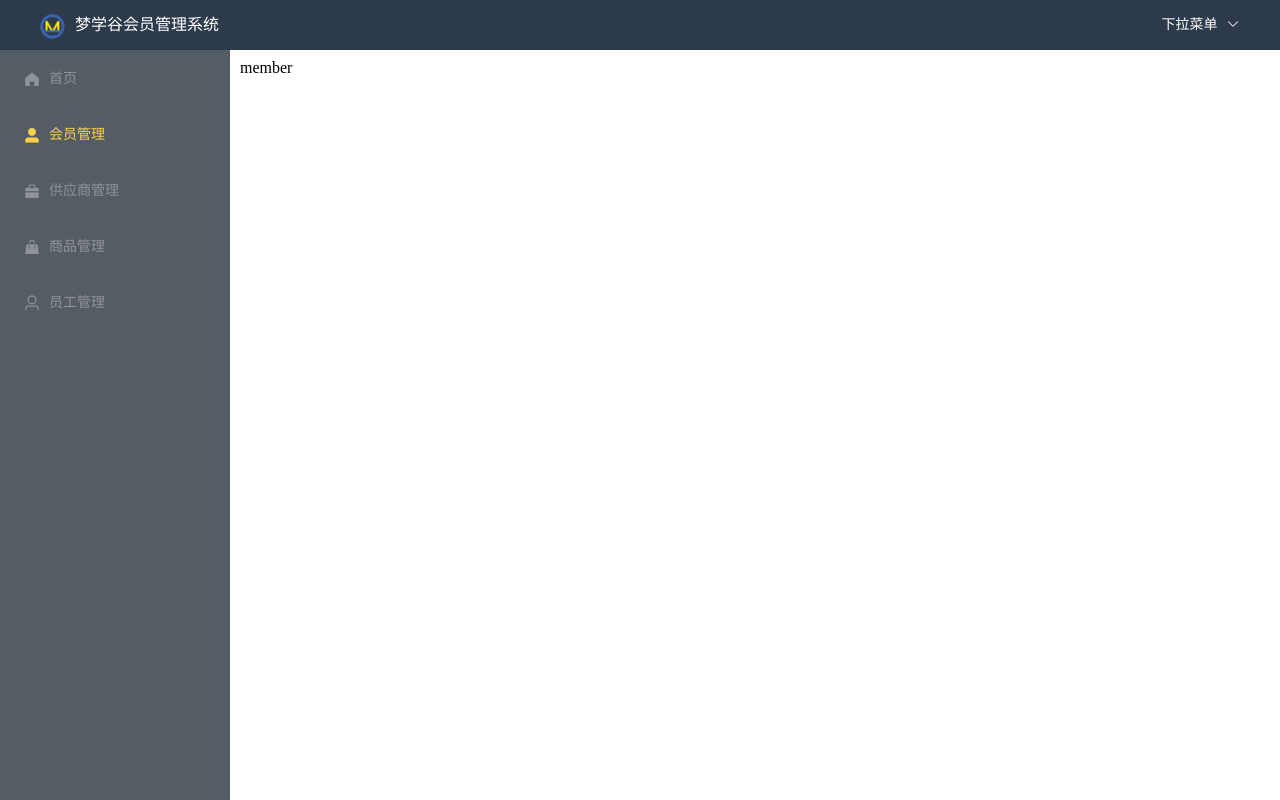
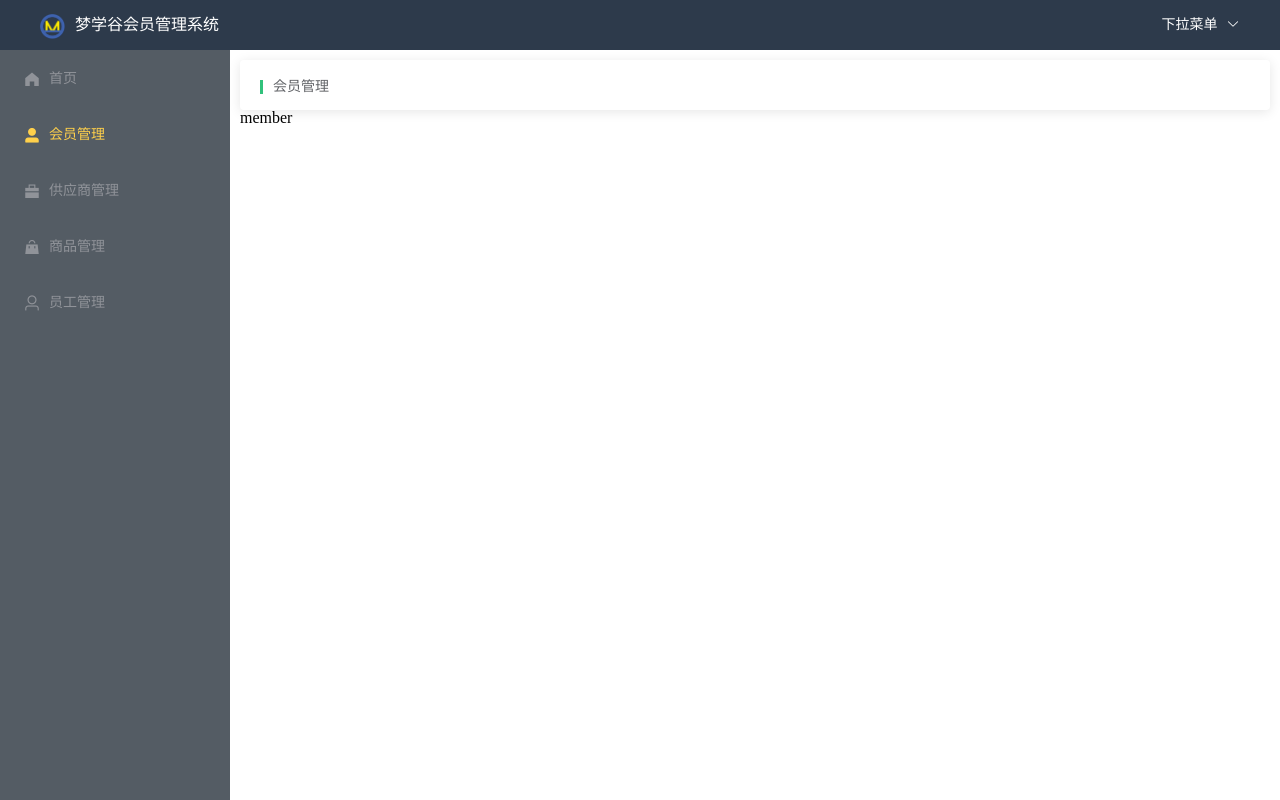
Before and after one commit to cdleast/mxg_mms, a Vue app: page /home in a window 1280 px wide. Both pictures are taken after a click on the item "会员管理". Built offline with nearby package versions, Linux system fonts and the light colour scheme.

Commit message:
面包屑
main主题部分，头部面包屑

```diff
--- /dev/null
+++ b/src/components/AppMain/Link.vue
@@ -0,0 +1,26 @@
+<template>
+    <div class="link">
+        <el-breadcrumb separator="/">
+            <el-breadcrumb-item class="line" :to="{ path: $route.path }">{{$route.meta.title}}</el-breadcrumb-item>
+        </el-breadcrumb>
+    </div>
+</template>
+
+<script>
+export default {
+    name: "main-link"
+};
+</script>
+
+<style scoped>
+.el-breadcrumb {
+    height: 10px;
+    padding: 20px;
+    border-radius: 4px;
+    box-shadow: 0 2px 12px 0 rgba(0, 0, 0, 0.1);
+}
+.line {
+    border-left: 3px solid #31c17b;
+    padding-left: 10px;
+}
+</style>
--- a/src/components/AppMain/index.vue
+++ b/src/components/AppMain/index.vue
@@ -1,15 +1,19 @@
 <template>
     <div class="main">
+        <!-- 注意： link 不能使用，因为它是内置的标签
+         你要使用另外一个名称就行了，一般加上一个前缀
+        -->
+        <app-link v-show="$route.path !== '/home'"></app-link>
+
         <router-view></router-view>
     </div>
 </template>
 
 <script>
+import AppLink from "./Link.vue";
 export default {
     name: "layout-main",
-    data() {
-        return {};
-    }
+    components: { AppLink }
 };
 </script>
 
```
